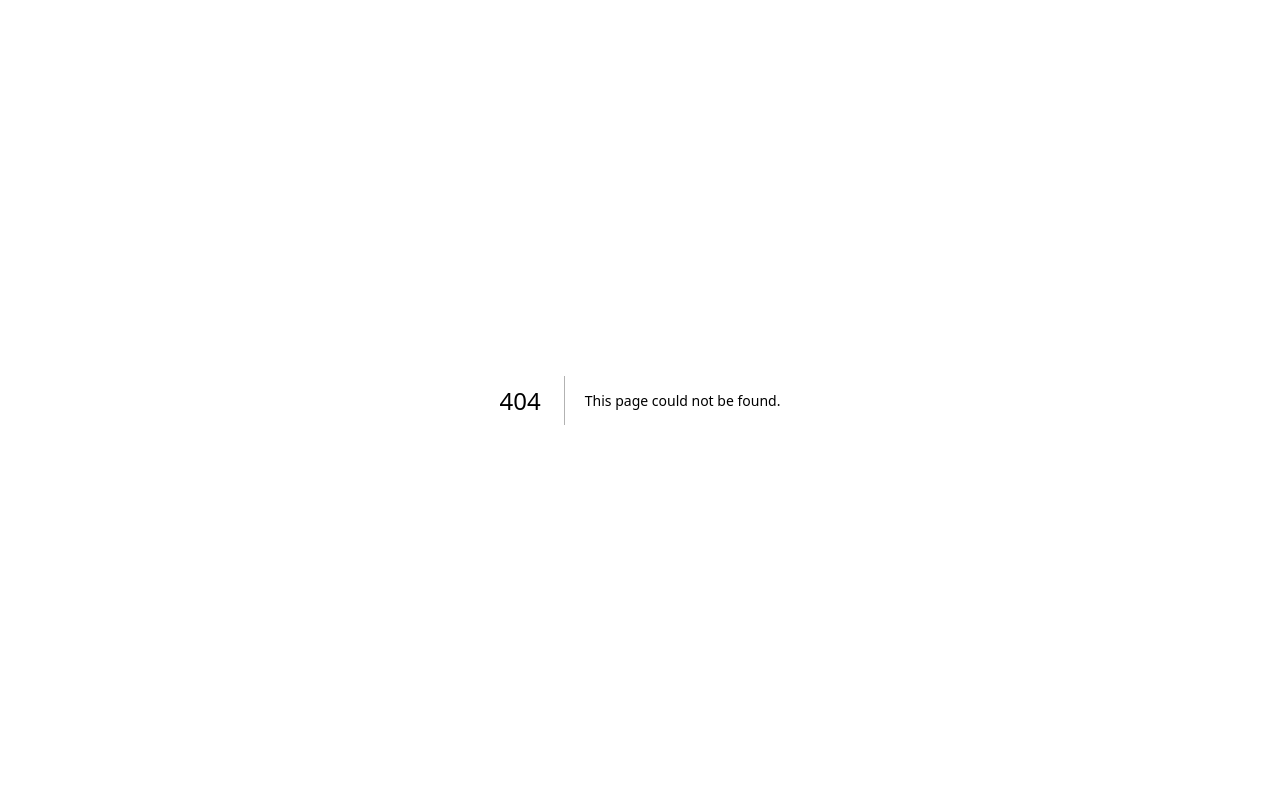
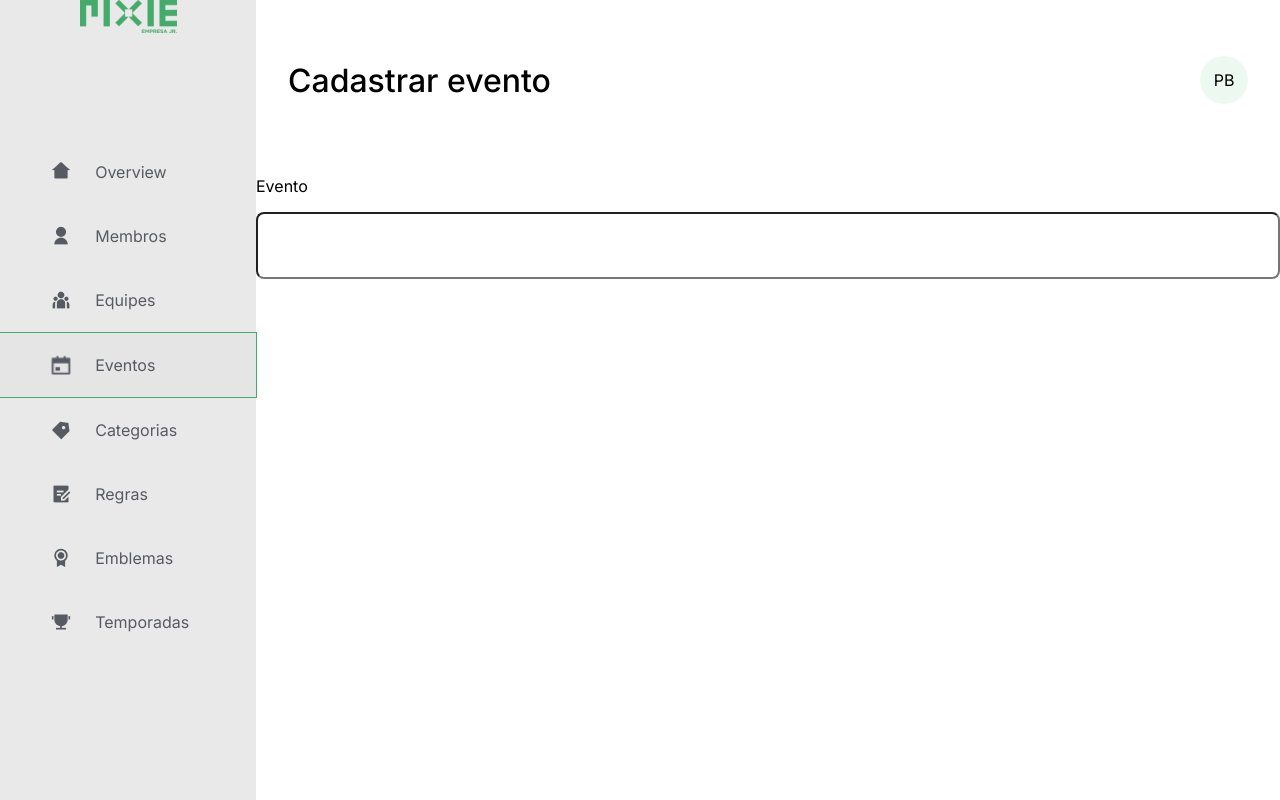
Before and after one commit to Pixie-EJ/PixiePerformanceNextJS, a Next.js app: page /create-event in a window 1280 px wide. Before the commit this address had no page. Built offline with nearby package versions, Linux system fonts and the light colour scheme.

Commit message:
comeco da criacao do create-event

```diff
--- /dev/null
+++ b/pages/create-event.js
@@ -0,0 +1,18 @@
+import { EventContainer } from "../src/styles/create-event";
+import { RightContainer } from "../src/styles/create-event";
+import SideNavbar from "../src/components/SideNavbar";
+import PixieInput from "../src/components/PixieInput";
+import TopNavbar from "../src/components/TopNavbar";
+
+export default function CreateEvent() {
+   return (
+      <EventContainer>
+         <SideNavbar />
+         <RightContainer>
+            <TopNavbar title="Cadastrar evento" />
+            <PixieInput />
+         </RightContainer>
+
+       </EventContainer>
+   );
+}
--- a/src/components/SideNavbar/options.js
+++ b/src/components/SideNavbar/options.js
@@ -26,7 +26,7 @@ const options = [
     {
         "sectionName": "Eventos",
         "img": EventsIcon,
-        "url":""
+        "url":"create-event"
     },
     {
         "sectionName": "Categorias",
--- a/src/components/TopNavbar/index.js
+++ b/src/components/TopNavbar/index.js
@@ -8,14 +8,15 @@ import {
 } from "./styles";
 import PixieButton from "../PixieButton";
 
-export default function TopNavbar(props) {
+export default function TopNavbar({title, buttonText}) {
+
   return (
     <Container>
       <RightContainer>
-        <Title>{props.title}</Title>
+        <Title>{title}</Title>
         <ButtonContainer>
-          <PixieButton text={props.buttonText} />
-          <ProfileIcon>PI</ProfileIcon>
+          {buttonText != undefined && (<PixieButton text={buttonText} />)}
+          <ProfileIcon>PB</ProfileIcon>
         </ButtonContainer>
       </RightContainer>
     </Container>
--- /dev/null
+++ b/src/styles/create-event.js
@@ -0,0 +1,10 @@
+import styled from "styled-components";
+import { RightContainer } from "./home";
+
+const EventContainer = styled.div`
+  display: flex;
+  flex-direction: row;
+`;
+
+
+export {EventContainer, RightContainer};
```
Also changed, not shown: 1 other file (tests, documents, lock files or other folders).
